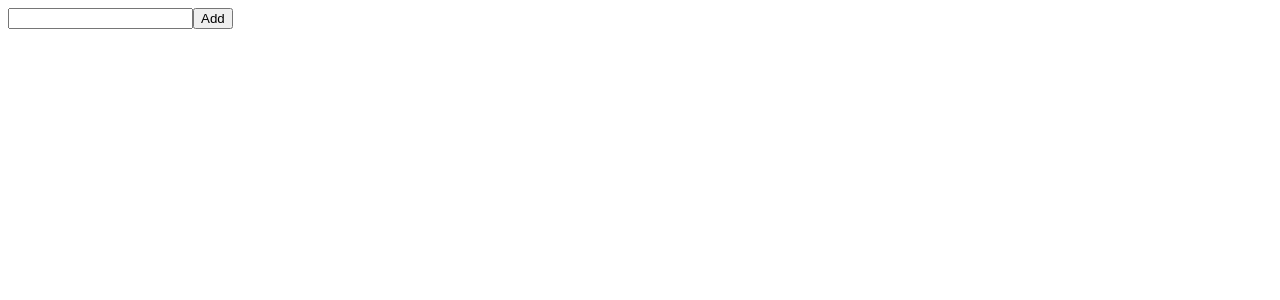
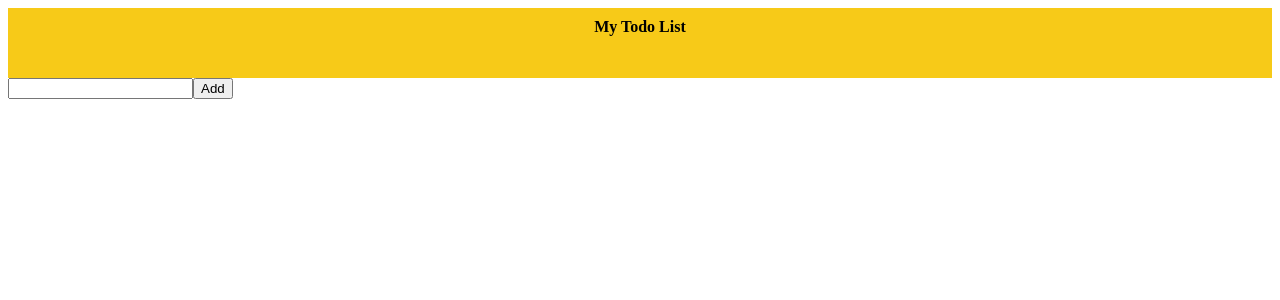
Before and after one commit to Sant7611/react-todoApp, a React (Vite) app in the folder Todo-app/: page / in a window 1280 px wide. Shown: the top 300 px of the page. Built offline with nearby package versions, Linux system fonts and the light colour scheme.

Commit message:
header styling

```diff
--- a/Todo-app/src/App.jsx
+++ b/Todo-app/src/App.jsx
@@ -1,10 +1,16 @@
+import Header from "./components/Header"
+import InlineComponent from "./components/InlineComponent"
+import OutlineComponent from "./components/OutlineComponent"
 import Todo from "./components/Todo"
 
 function App() {
 
   return (
     <div className="App">
+      <Header />
       <Todo />
+      {/* <InlineComponent /> */}
+      {/* <OutlineComponent /> */}
     </div>
   )
 }
--- /dev/null
+++ b/Todo-app/src/components/Header.jsx
@@ -0,0 +1,5 @@
+import styles from "./header.module.css";
+
+export default function Header() {
+    return <div className={styles.header}>My Todo List</div>;
+}
--- /dev/null
+++ b/Todo-app/src/components/InlineComponent.jsx
@@ -0,0 +1,16 @@
+// const header = { color: "blue", fontSize: "40px" };
+// import "../css/style.css";
+
+import styles from "./inlineComponent.module.css";
+
+export default function InlineComponent() {
+  return (
+    <div>
+      {/* Here we use outside curly braces for defining the js and the internal curly braces for defining the css objects. also the name of the properties are written using camel case rather than using - .  */}
+      {/* <h1 style={{ color: "blue", fontSize: "40px" }}> */}
+      {/* <h1 style={header}>Inline Component Styling</h1> */}
+      {/* <h1 className="header" >Inline Component Styling</h1> */}
+      <h1  className={styles.header}>Inline Component Styling</h1>
+    </div>
+  );
+}
--- /dev/null
+++ b/Todo-app/src/components/OutlineComponent.jsx
@@ -0,0 +1,6 @@
+import "../css/style.css";
+export default function OutlineComponent(){
+    return <div>
+        <h1 className="header">This is an outline component</h1>
+    </div>
+}
--- /dev/null
+++ b/Todo-app/src/components/OutlineComponent.module.css
@@ -0,0 +1,5 @@
+header{
+    color: blue;
+    font-size: 40px;
+    background: grey;
+}
--- /dev/null
+++ b/Todo-app/src/components/header.module.css
@@ -0,0 +1,7 @@
+.header{
+    background-color: #f7ca18;
+    font-weight: bold;
+    text-align: center;
+    height: 50px;
+    padding: 10px;
+}
--- /dev/null
+++ b/Todo-app/src/components/inlineComponent.module.css
@@ -0,0 +1,5 @@
+.header{
+    color: grey;
+    font-size: 40px;
+    background: yellow;
+}
--- /dev/null
+++ b/Todo-app/src/css/style.css
@@ -0,0 +1,6 @@
+/* This is connected to InlineComponent.jsx */
+/* .header{
+    color: grey;
+    font-size: 40px;
+    background: yellow;
+} */
```
